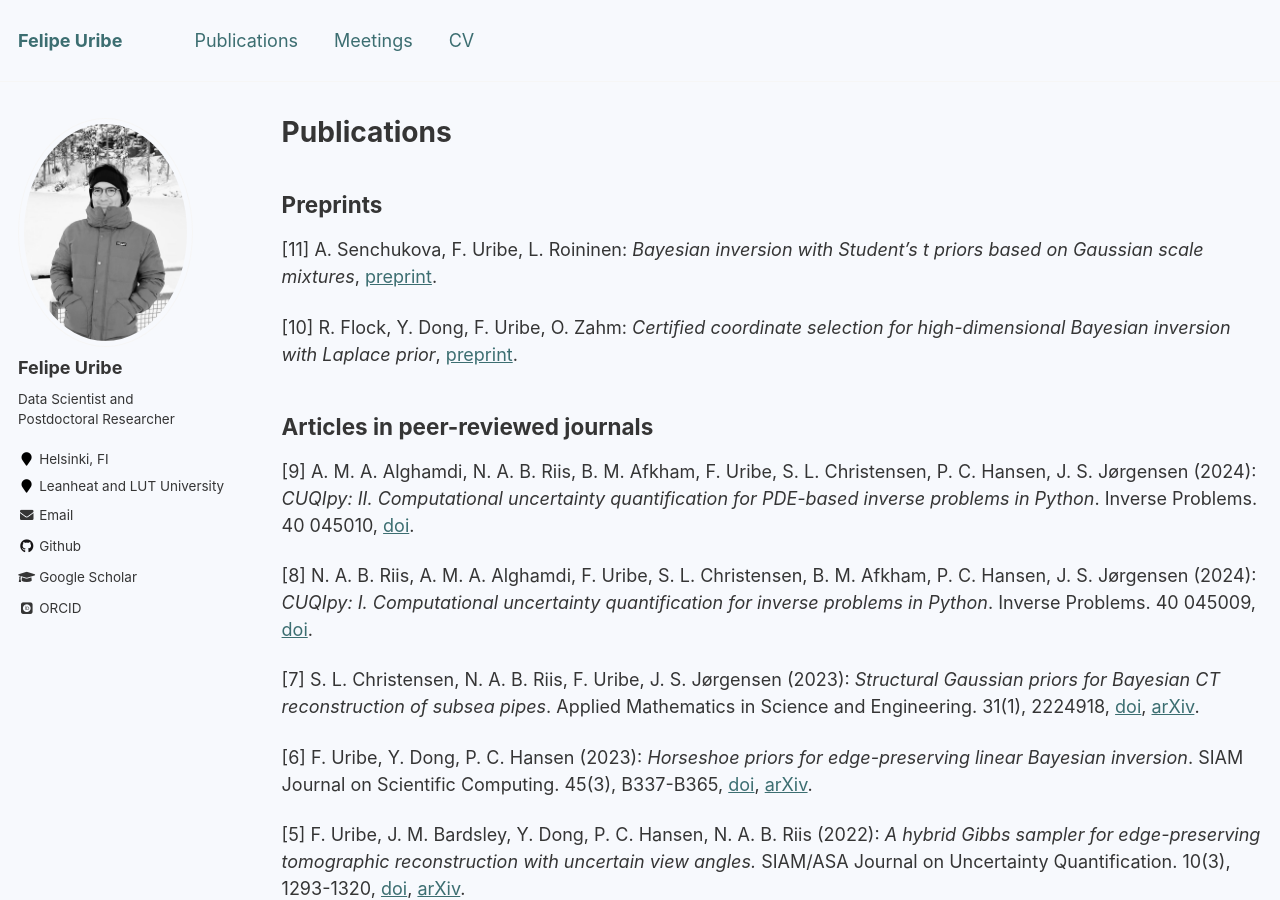
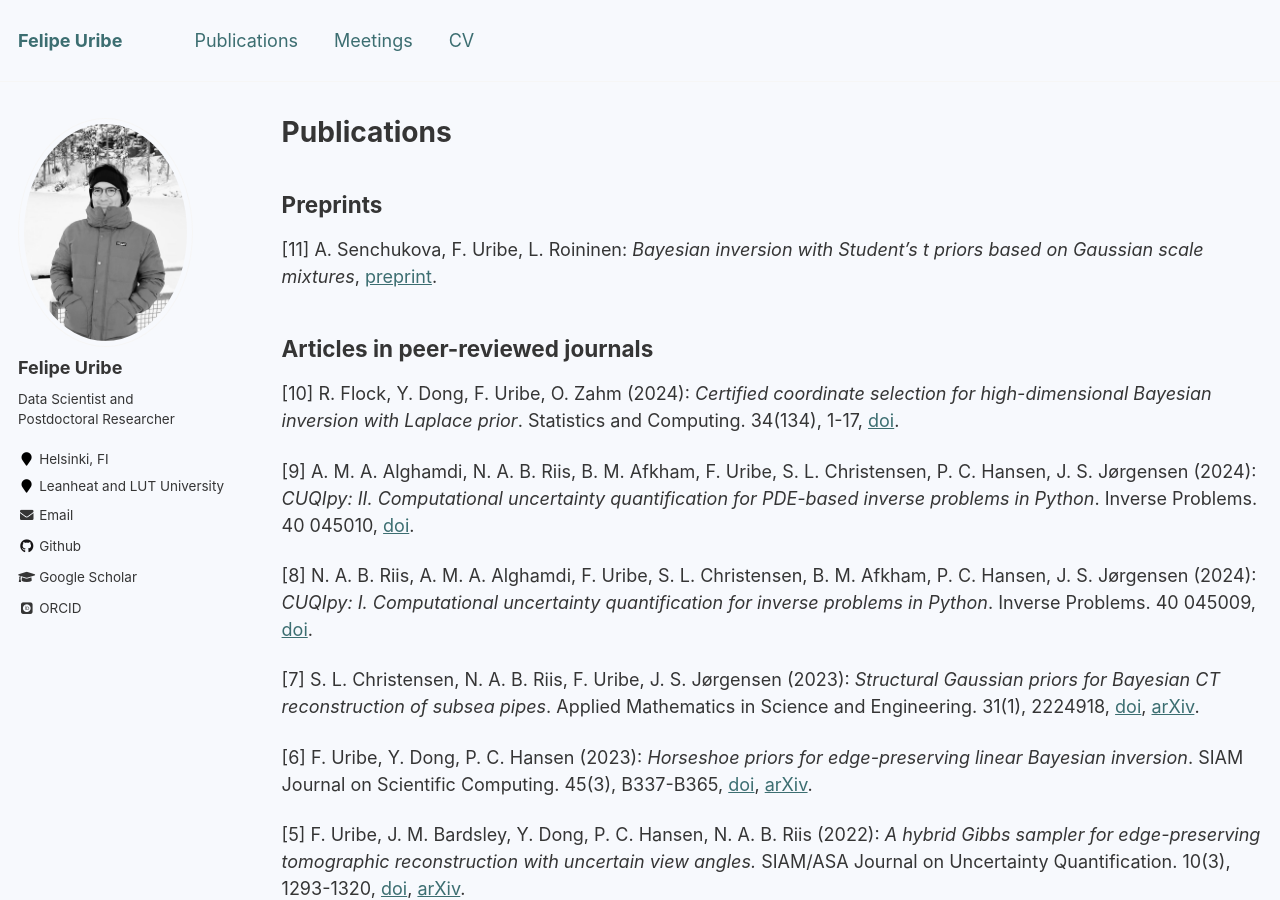
Before and after one commit to furibec/furibec.github.io, a Jekyll site: the page built from _pages/publications.md, in a window 1280 px wide and 900 px high. Built offline with Jekyll 4.4.1, drawn with Linux system fonts in a browser that asks for light colours; some web fonts are replaced.

```diff
--- a/_pages/publications.md
+++ b/_pages/publications.md
@@ -8,10 +8,10 @@ author_profile: true
 ## Preprints
 [11] A. Senchukova, F. Uribe, L. Roininen: *Bayesian inversion with Student's t priors based on Gaussian scale mixtures*, [preprint](https://arxiv.org/pdf/2403.13665.pdf).
 
-[10] R. Flock, Y. Dong, F. Uribe, O. Zahm: *Certified coordinate selection for high-dimensional Bayesian inversion with Laplace prior*, [preprint](https://assets.researchsquare.com/files/rs-3471448/v1_covered_ad521472-5018-4c98-802b-3545a53570fb.pdf?c=1698217705).
-
 
 ## Articles in peer-reviewed journals
+[10] R. Flock, Y. Dong, F. Uribe, O. Zahm (2024): *Certified coordinate selection for high-dimensional Bayesian inversion with Laplace prior*. Statistics and Computing. 34(134), 1-17, [doi](https://doi.org/10.1007/s11222-024-10445-1).
+
 [9] A. M. A. Alghamdi, N. A. B. Riis, B. M. Afkham, F. Uribe, S. L. Christensen, P. C. Hansen, J. S. Jørgensen (2024): *CUQIpy: II. Computational uncertainty quantification for PDE-based inverse problems in Python*. Inverse Problems. 40 045010, [doi](https://doi.org/10.1088/1361-6420/ad22e8).
 
 [8] N. A. B. Riis, A. M. A. Alghamdi, F. Uribe, S. L. Christensen, B. M. Afkham, P. C. Hansen, J. S. Jørgensen (2024): *CUQIpy: I. Computational uncertainty quantification for inverse problems in Python*. Inverse Problems. 40 045009, [doi](https://doi.org/10.1088/1361-6420/ad22e7).
```
Also changed, not shown: _pages/talks.md (+1 -0 lines).
